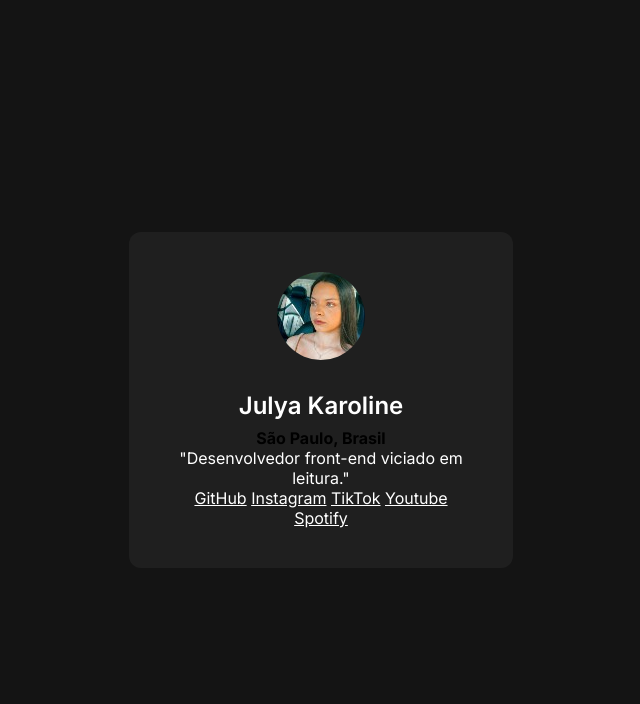
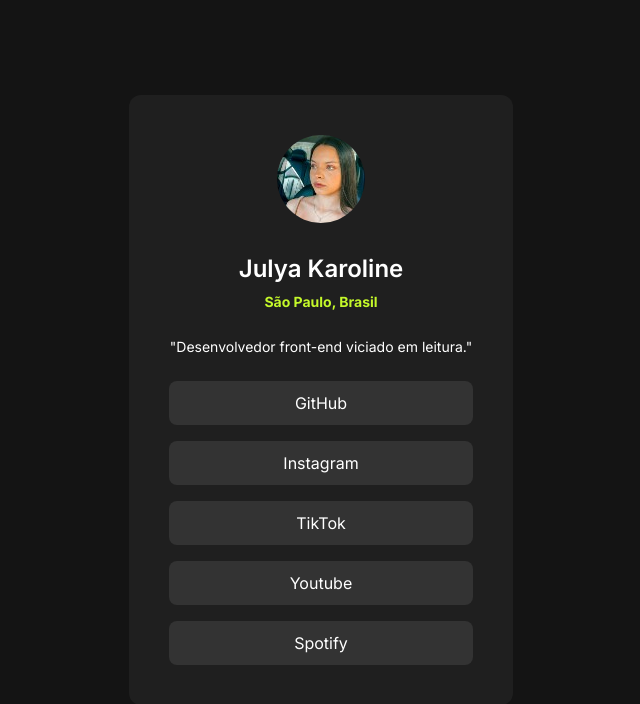
Before and after one commit to Julya-Karoline-11ATI/meus-links, a plain HTML site: page index.html in a window 1280 px wide. Shown: the whole page, without its empty margins (319-959 px from the left). Drawn offline with Linux system fonts and the light colour scheme.

Commit message:
Desenvolvimento do CSS terminado

```diff
--- a/style.css
+++ b/style.css
@@ -37,6 +37,26 @@
     margin-bottom: 4px;
 }
 
+div strong {
+    color: #C4F82A;
+    font-size: 14px;
+    line-height: 21px;
+}
+
 div p {
+    margin-block: 24px;
+    font-size: 14px;
+    line-height: 21px;
+}
 
+div a + a {
+    margin-top: 16px;
 }
+
+div a {
+    display: block;
+    text-decoration: none;
+    background-color: #333333;
+    padding: 12px;
+    border-radius: 8px;
+}
```
